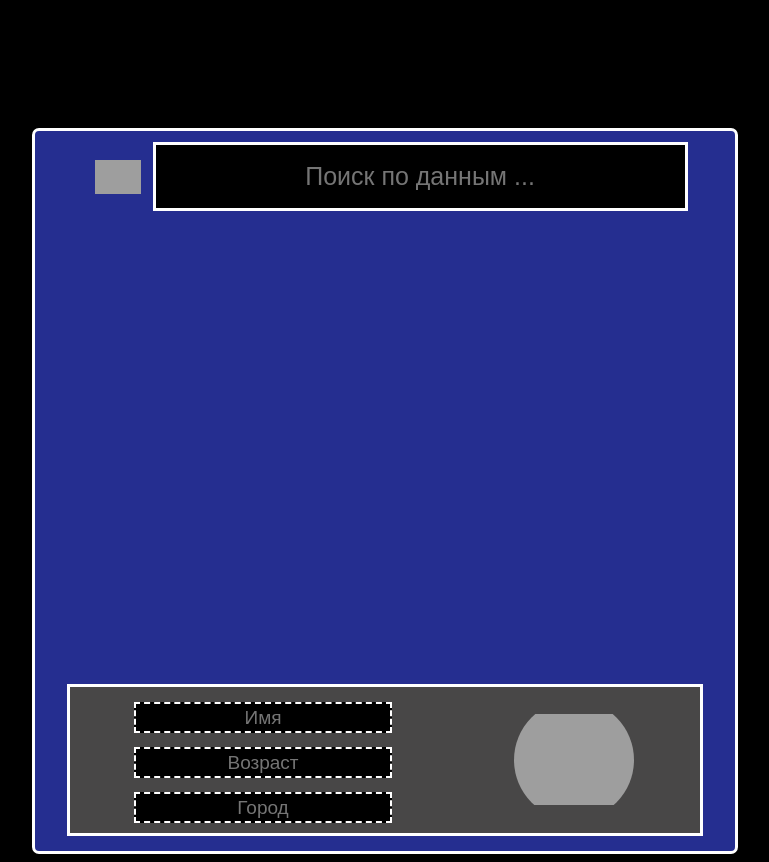
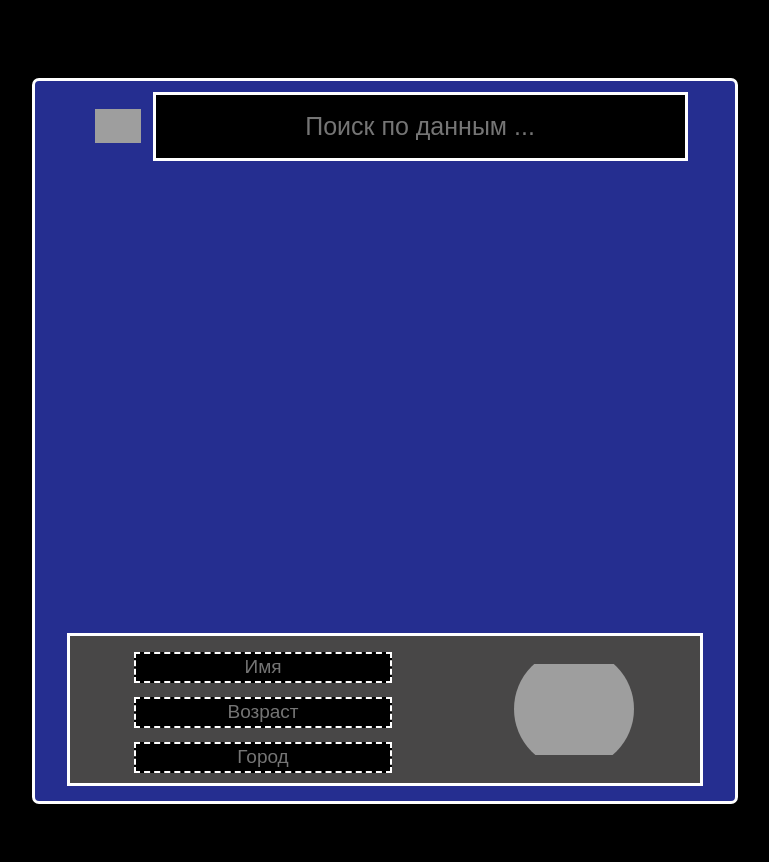
Before and after one commit to Matvey242/Task-22, a plain HTML site: page client/index.html in a window 1280 px wide. Shown: the whole page, without its empty margins (255-1024 px from the left). After the commit the page ends 812 px from the top, so only its background shows below. Drawn offline with Linux system fonts and the light colour scheme; no server answers; grey boxes are pictures that could not be loaded.

Commit message:
all done

```diff
--- a/client/style.css
+++ b/client/style.css
@@ -5,7 +5,7 @@ body {
 }
 
 .container {
-    margin-top: 9.5%;
+    margin-top: 5.5%;
     width: 700px;
     height: 720px;
     background-color: rgb(37, 46, 144);
```
